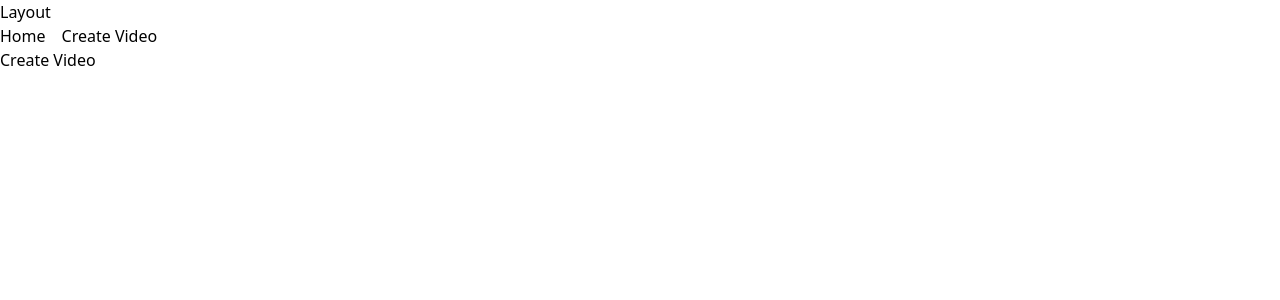
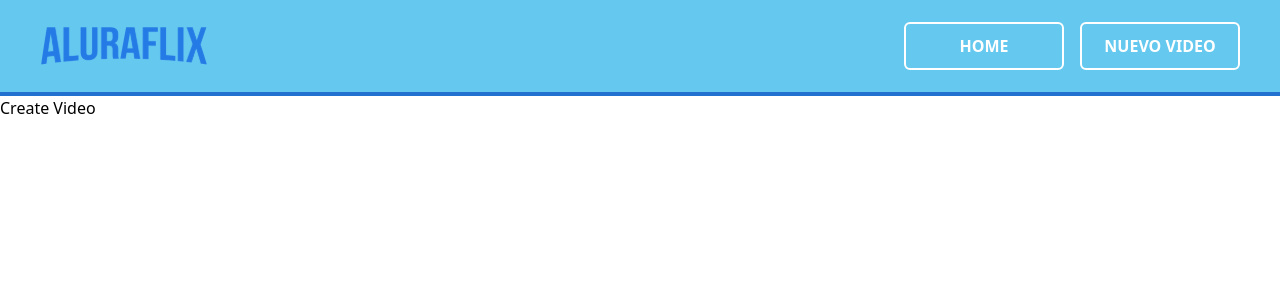
Before and after one commit to MorganSnape/alura-flix, a React (Vite) app: page /create-video in a window 1280 px wide. Shown: the top 300 px of the page. Built offline with nearby package versions, Linux system fonts and the light colour scheme.

Commit message:
Implemented Rect router example

```diff
--- a/src/App.jsx
+++ b/src/App.jsx
@@ -1,11 +1,9 @@
-import Header from "./components/Header.jsx";
-import FirstSection from "./components/FirstSection.jsx";
+import AppRouter from "./routes/index.jsx";
 
 function App() {
   return (
     <>
-      <Header />
-      <FirstSection />
+      <AppRouter />
     </>
   );
 }
--- a/src/Layouts/MainLayout.jsx
+++ b/src/Layouts/MainLayout.jsx
@@ -1,16 +1,14 @@
-import { NavLink, Outlet } from "react-router";
+import { Outlet } from "react-router";
+
+import Header from "../components/Header";
 
 export default function MainLayout() {
   return (
-    <div>
-      <h1>Layout</h1>
-      <nav className="flex gap-4">
-        <NavLink to="/">Home</NavLink>
-        <NavLink to="/create-video">Create Video</NavLink>
-      </nav>
+    <>
+      <Header />
       <main>
         <Outlet />
       </main>
-    </div>
+    </>
   );
 }
--- a/src/components/Header.jsx
+++ b/src/components/Header.jsx
@@ -1,14 +1,19 @@
-import Button from './Button.jsx';
+import { NavLink } from "react-router";
+import Button from "./Button.jsx";
 export default function Header() {
   return (
-    <header className="bg-[#65C8EF] text-white w-full h-24 border-b-4 border-[#2271d1] fixed z-50">
+    <header className="bg-[#65C8EF] text-white w-full h-24 border-b-4 border-[#2271d1] sticky top-0 z-50">
       <nav className="flex justify-between items-center w-full h-full px-10">
         <div>
           <img src="./Logo.svg" alt="Logo" className="h-10" />
         </div>
         <div className="flex gap-4">
-          <Button text="HOME" />
-          <Button text="NUEVO VIDEO" />
+          <NavLink to="/">
+            <Button text="HOME" />
+          </NavLink>
+          <NavLink to="/create-video">
+            <Button text="NUEVO VIDEO" />
+          </NavLink>
         </div>
       </nav>
     </header>
--- a/src/main.jsx
+++ b/src/main.jsx
@@ -3,14 +3,14 @@ import { createRoot } from "react-dom/client";
 
 import { BrowserRouter } from "react-router";
 
-import AppRouter from "./routes/index.jsx";
+import App from "./App.jsx";
 
 import "./index.css";
 
 createRoot(document.getElementById("root")).render(
   <StrictMode>
     <BrowserRouter>
-      <AppRouter />
+      <App />
     </BrowserRouter>
   </StrictMode>
 );
--- a/src/pages/MainPage.jsx
+++ b/src/pages/MainPage.jsx
@@ -1,7 +1,5 @@
+import FirstSection from "../components/FirstSection";
+
 export default function MainPage() {
-  return (
-    <div>
-      <h1>Main Page</h1>
-    </div>
-  );
+  return <FirstSection />;
 }
```
